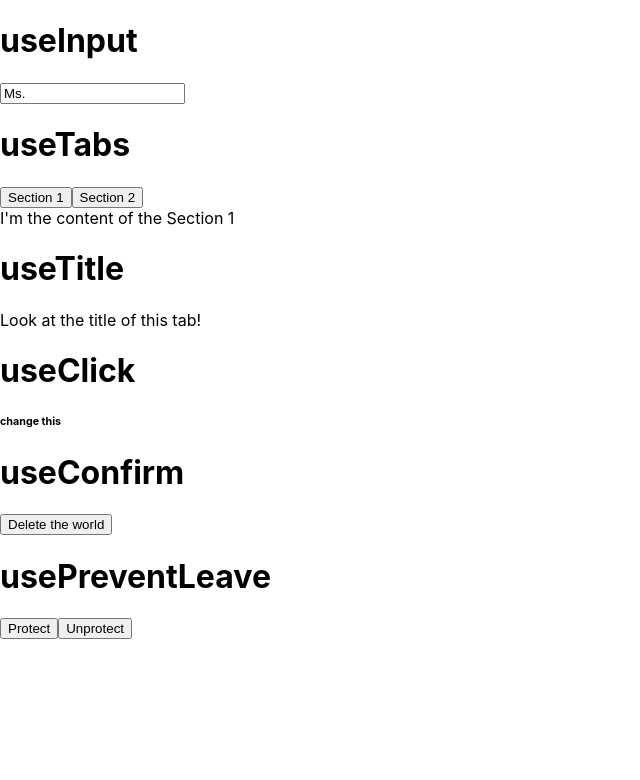
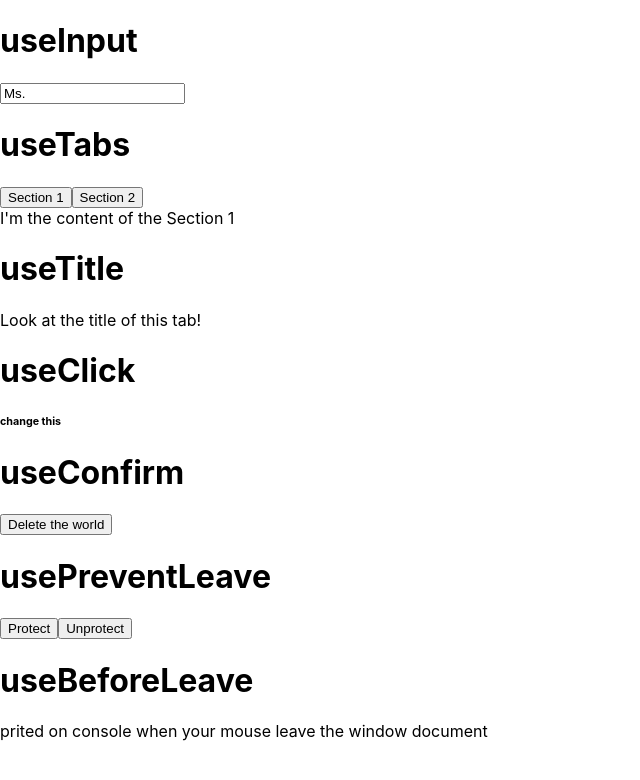
Before and after one commit to 21SLE/react_hooks_ex, a React (Create React App) app: page / in a window 1280 px wide. Shown: the top 780 px of the page, without its empty margins (0-640 px from the left). Built offline with nearby package versions, Linux system fonts and the light colour scheme.

Commit message:
useBeforeLeave

```diff
--- a/src/App.js
+++ b/src/App.js
@@ -6,6 +6,7 @@ import UseTitle from "./library/UseTitle";
 import UseClick from "./library/UseClick";
 import UseConfirm from "./library/UseConfirm";
 import UsePreventLeave from "./library/UsePreventLeave";
+import UseBeforeLeave from "./library/UseBeforeLeave";
 
 function App() {
   return (
@@ -16,6 +17,7 @@ function App() {
       <UseClick />
       <UseConfirm />
       <UsePreventLeave />
+      <UseBeforeLeave />
     </div>
   );
 }
--- /dev/null
+++ b/src/library/UseBeforeLeave.js
@@ -0,0 +1,37 @@
+import React, { useEffect } from "react";
+
+const useBeforeLeave = (onBefore) => {
+
+    const handle = (event) => {
+        const {clientY} = event;
+        if(clientY <= 0) {
+            onBefore();
+        }
+    }
+
+    useEffect(()=> {
+        if(typeof onBefore !== "function") {
+            return;
+        }
+
+        document.addEventListener("mouseleave", handle);
+
+        //conponentWillUnMount
+        return () => {
+            document.removeEventListener("mouseleave", handle);
+        }
+    }, []);
+}
+
+function UseBeforeLeave() {
+    const begForLife = () => console.log("Please dont leave");
+    useBeforeLeave(begForLife);
+    return (
+        <div className="UseBeforeLeave">
+            <h1>useBeforeLeave</h1>
+            <span>prited on console when your mouse leave the window document</span>
+        </div>
+  );
+}
+
+export default UseBeforeLeave;
```
